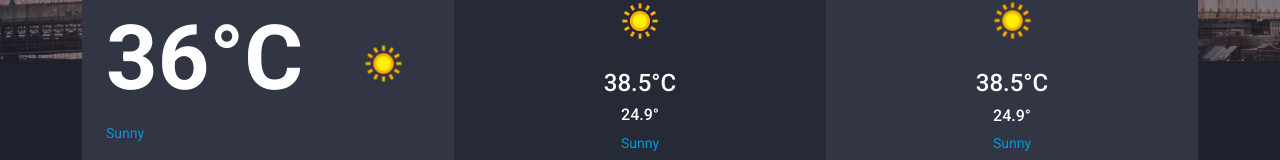
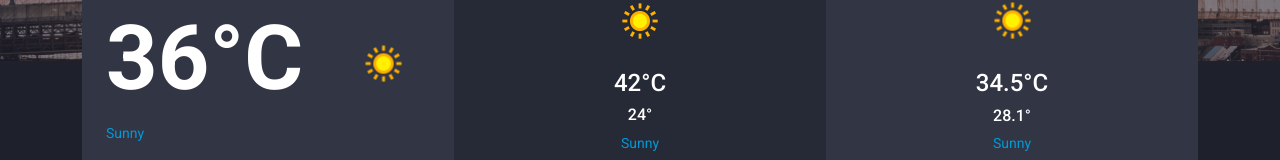
Before and after one commit to Mohammed-Yassen-Abdrabooh/Get_Weather_API, a plain HTML site: page index.html in a window 1280 px wide. Shown: the part 405-565 px from the top of the page. Drawn offline with Linux system fonts and the light colour scheme.

Commit message:
return the values

```diff
--- a/index.html
+++ b/index.html
@@ -22,8 +22,9 @@
           <p class="small fw-lighter text-white my-2">tagline goes here</p>
         </div>
       </a>
-    <button class="navbar-toggler p-3 rounded-5" type="button" data-bs-toggle="collapse" data-bs-target="#navbarSupportedContent"
-      aria-controls="navbarSupportedContent" aria-expanded="false" aria-label="Toggle navigation">
+      <button class="navbar-toggler p-3 rounded-5" type="button" data-bs-toggle="collapse"
+        data-bs-target="#navbarSupportedContent" aria-controls="navbarSupportedContent" aria-expanded="false"
+        aria-label="Toggle navigation">
         <i class="fa-solid fs-3 fa-bars "></i>
       </button>
       <div class="collapse navbar-collapse " id="navbarSupportedContent">
@@ -54,7 +55,7 @@
       <div class="container">
         <div class="inputs mt-5 position-relative">
           <input type="text" placeholder="Find Your Location..." id="search" class="form-control p-3 rounded-pill">
-        <input type="submit" value="Find" class="btn px-5 text-white rounded-pill"  >
+          <input type="submit" value="Find" class="btn px-5 text-white rounded-pill">
         </div>
       </div>
     </div>
@@ -76,7 +77,7 @@
               <div class="temp-icons d-flex mt-3">
                 <p class="me-3">
                   <img src="./images/icon-umberella.png" alt="">
-                <span >20%</span>
+                  <span>20%</span>
                 </p>
                 <p class="me-3">
                   <img src="./images/icon-wind.png" alt="">
@@ -96,8 +97,8 @@
             <div class="card-info-two p-4">
               <div class="temp-day-two d-flex justify-content-center flex-column align-items-center">
                 <img src="./images/113 (1).png" alt="" class="py-3" id="icon-two">
-                <h4 id="max-temp-two">38.5&deg;C</h4>
-                <h6 id="min-temp-two">24.9&deg;</h6>
+                <h4 id="max-temp-two">42&deg;C</h4>
+                <h6 id="min-temp-two">24&deg;</h6>
                 <span class="deg-info mb-5" id="cond-two">Sunny</span>
               </div>
             </div>
@@ -109,8 +110,8 @@
             <div class="card-info p-4">
               <div class="temp-day d-flex justify-content-center flex-column align-items-center">
                 <img src="./images/113 (1).png" alt="" class="py-3" id="icon-three">
-                <h4 id="max-temp-three">38.5&deg;C</h4>
-                <h6 id="min-temp-three">24.9&deg;</h6>
+                <h4 id="max-temp-three">34.5&deg;C</h4>
+                <h6 id="min-temp-three">28.1&deg;</h6>
                 <span class="deg-info mb-5" id="cond-three">Sunny</span>
               </div>
             </div>
@@ -133,9 +134,11 @@
     <div class="container">
       <div class="row ">
         <div class="inputs position-relative col-md-8">
-        <input type="text" placeholder="Enter Your Email to Subscribe..." id="search" class="form-control p-3 rounded-pill">
+          <input type="text" placeholder="Enter Your Email to Subscribe..." id="search"
+            class="form-control p-3 rounded-pill">
           <input type="submit" value="Subscribe" class="btn px-3 text-white rounded-pill">
-        <p class="text-white small w-75 mx-auto my-3">Copyright 2014 Company name. Designed by Themezy. All rights reserved</p>
+          <p class="text-white small w-75 mx-auto my-3">Copyright 2014 Company name. Designed by Themezy. All rights
+            reserved</p>
         </div>
         <div class="foot-icons col-md-4 d-flex justify-content-center align-items-baseline">
           <ul class="list-unstyled d-flex justify-content-center  ">
```
Lines whose indentation alone changed are shown as unchanged.
